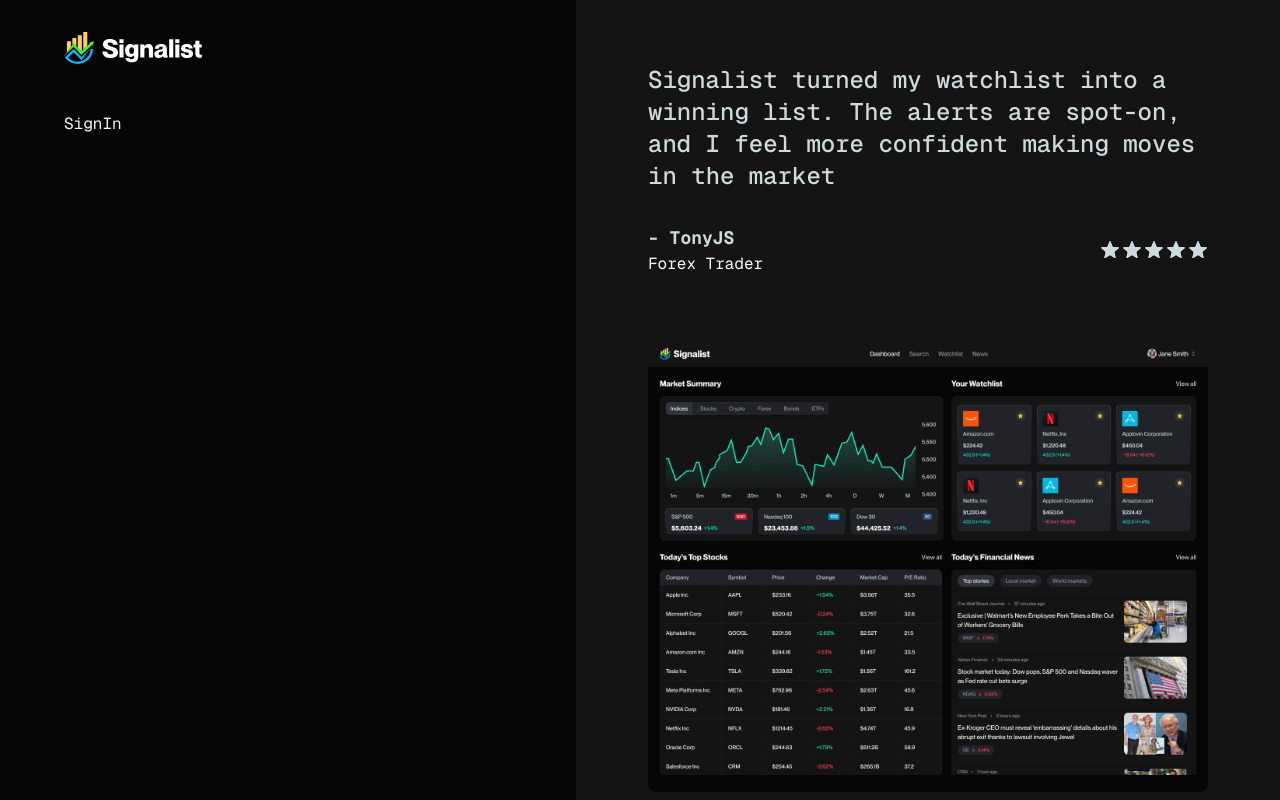
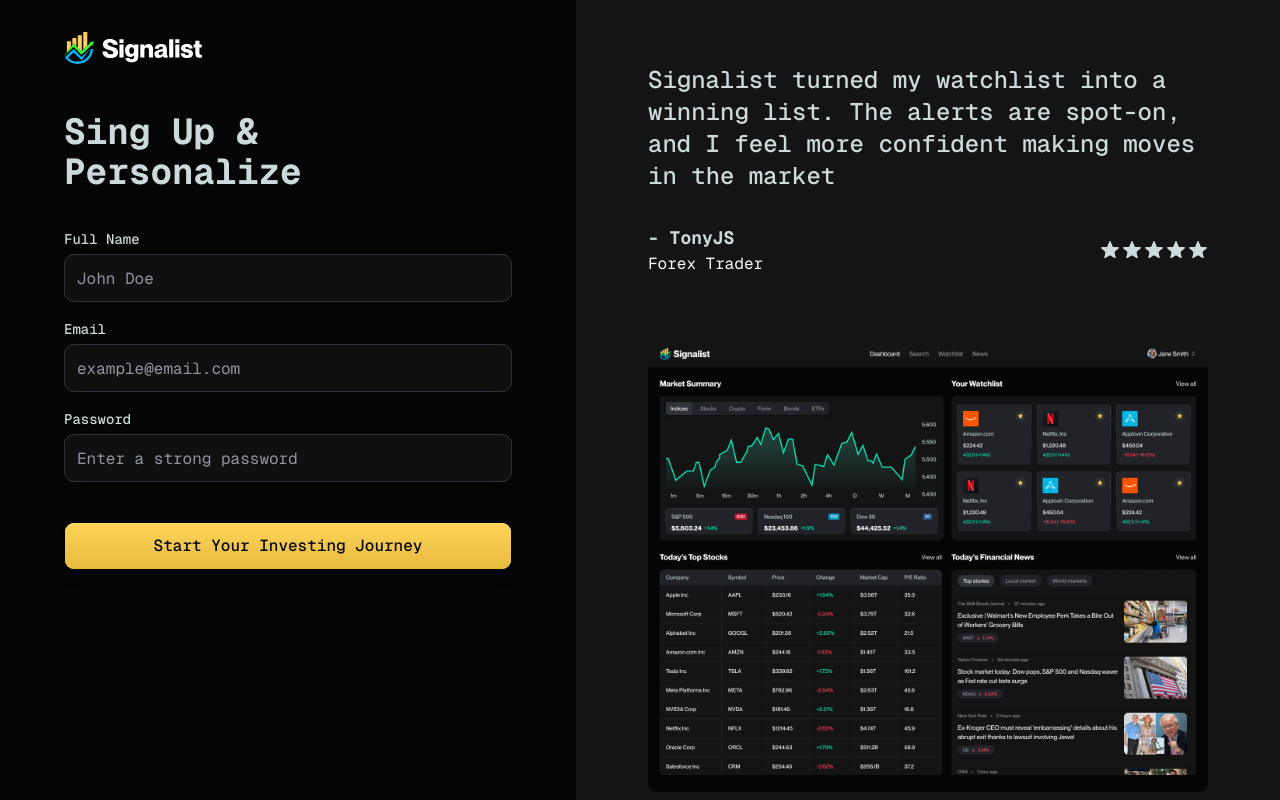
Before and after one commit to AntonOmelchuk/signalist, a Next.js app: page /sign-up in a window 1280 px wide. Built offline with nearby package versions, Linux system fonts and the light colour scheme.

Commit message:
add InputField

```diff
--- a/app/(auth)/sign-up/page.tsx
+++ b/app/(auth)/sign-up/page.tsx
@@ -1,5 +1,85 @@
+"use client";
+import { useForm } from "react-hook-form";
+
+import InputField from "@/components/forms/InputField";
+import { Button } from "@/components/ui/button";
+
 const SignUp = () => {
-  return <div>SignIn</div>;
+  const {
+    register,
+    handleSubmit,
+    control,
+    formState: { errors, isSubmitting },
+  } = useForm<SignUpFormData>({
+    defaultValues: {
+      fullName: "",
+      email: "",
+      password: "",
+      country: "US",
+      investmentGoals: "Growth",
+      riskTolerance: "Medium",
+      preferredIndustry: "Techlogy",
+    },
+    mode: "onSubmit",
+  });
+
+  const onSubmit = async (data: SignUpFormData) => {
+    try {
+    } catch (error) {
+      console.log("e", error);
+    }
+  };
+
+  return (
+    <>
+      <h1 className="form-title">Sing Up & Personalize</h1>
+
+      <form onSubmit={handleSubmit(onSubmit)} className="space-y-5">
+        <InputField
+          name="fullName"
+          label="Full Name"
+          register={register}
+          placeholder="John Doe"
+          error={errors.fullName}
+          validation={{
+            required: "Full name is required",
+            minLength: { value: 2, message: "Min length is 2" },
+          }}
+        />
+        <InputField
+          name="email"
+          label="Email"
+          register={register}
+          error={errors.email}
+          placeholder="example@email.com"
+          validation={{
+            required: "Email is required",
+            pattern: /^\w+@\w+\.\w+$/,
+            message: "Email is required",
+          }}
+        />
+        <InputField
+          type="password"
+          name="password"
+          label="Password"
+          register={register}
+          error={errors.password}
+          placeholder="Enter a strong password"
+          validation={{
+            required: "Password is reqired",
+            minLength: { value: 8, message: "Min length is 8" },
+          }}
+        />
+        <Button
+          type="submit"
+          disabled={isSubmitting}
+          className="yellow-btn w-full mt-5"
+        >
+          {isSubmitting ? "Creating account" : "Start Your Investing Journey"}
+        </Button>
+      </form>
+    </>
+  );
 };
 
 export default SignUp;
--- /dev/null
+++ b/components/forms/InputField.tsx
@@ -0,0 +1,39 @@
+import { cn } from "@/lib/utils";
+
+import { Input } from "../ui/input";
+import { Label } from "../ui/label";
+
+const InputField = ({
+  name,
+  label,
+  placeholder,
+  type = "text",
+  register,
+  error,
+  validation,
+  disabled,
+  value,
+}: FormInputProps) => {
+  console.log("error", error);
+  return (
+    <div className="space-y-2">
+      <Label htmlFor={name} className="form-label">
+        {label}
+      </Label>
+      <Input
+        id={name}
+        type={type}
+        value={value}
+        disabled={disabled}
+        placeholder={placeholder}
+        className={cn("form-input", {
+          "opacity-50 cursor-not-allowed": disabled,
+        })}
+        {...register(name, validation)}
+      />
+      {error && <p className="text-sm text-red-500">{error.message}</p>}
+    </div>
+  );
+};
+
+export default InputField;
```
